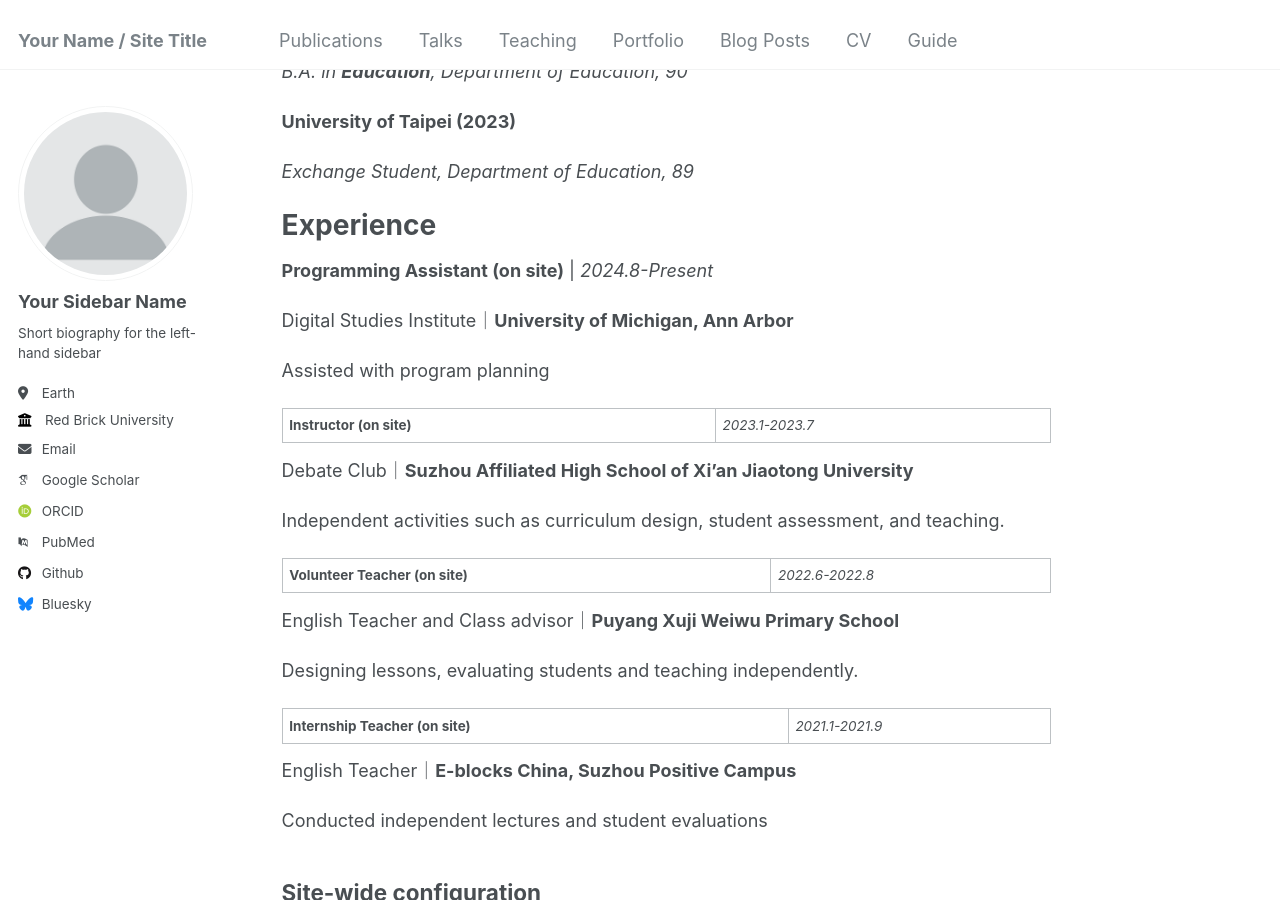
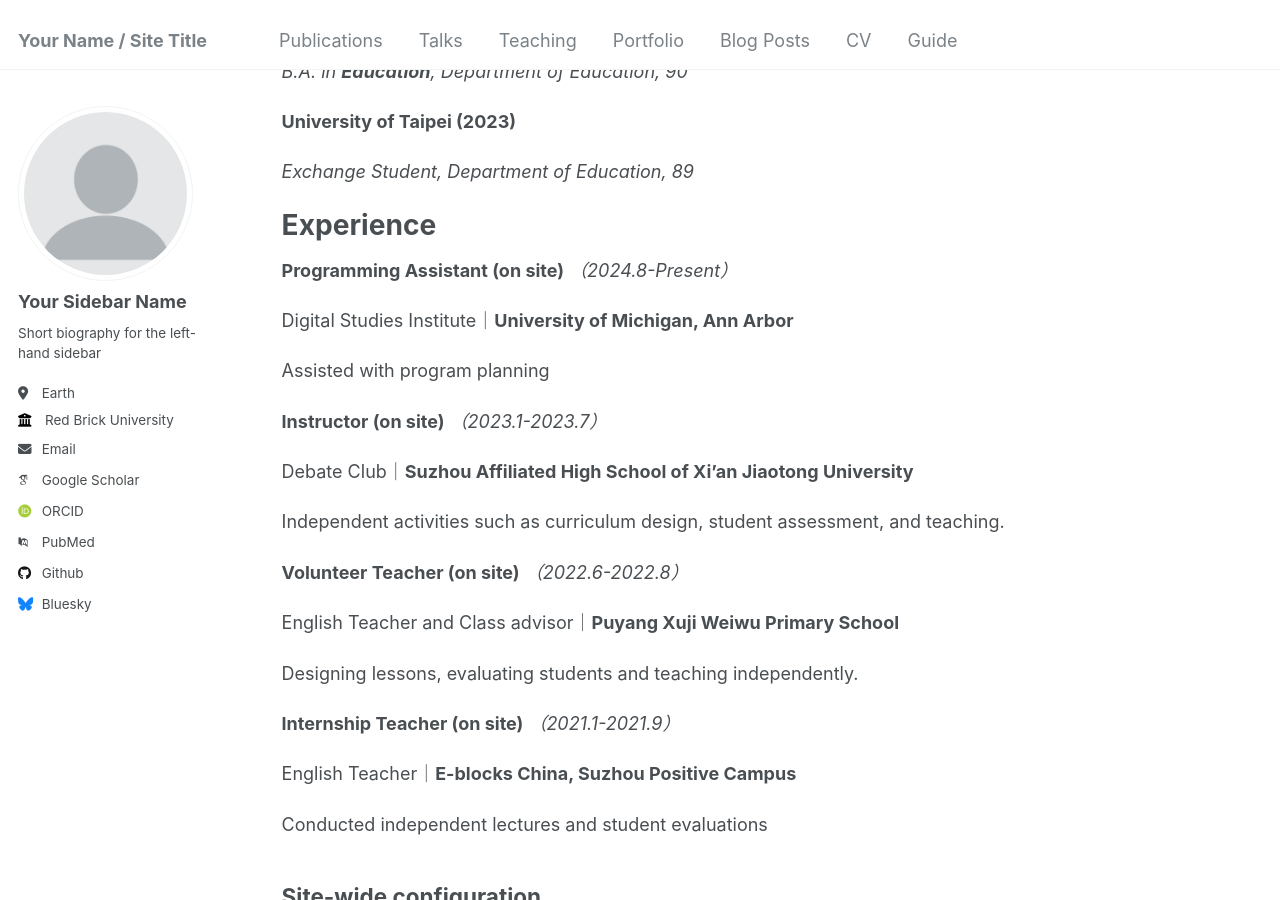
Before and after one commit to Yangzhen-Yeh/Yangzhen-Yeh.github.io, a Jekyll site: the page built from _pages/about.md, in a window 1280 px wide and 900 px high, scrolled down 716 px. Built offline with Jekyll 4.4.1, drawn with Linux system fonts in a browser that asks for light colours; some web fonts are replaced.

```diff
--- a/_pages/about.md
+++ b/_pages/about.md
@@ -36,25 +36,25 @@ _Exchange Student, Department of Education, 89_
 
 Experience
 ======
-**Programming Assistant (on site)** | _2024.8-Present_
+**Programming Assistant (on site)**  _（2024.8-Present）_
 
 Digital Studies Institute｜**University of Michigan, Ann Arbor**
 
 Assisted with program planning
 
-**Instructor (on site)** | _2023.1-2023.7_
+**Instructor (on site)**  _（2023.1-2023.7）_
 
 Debate Club｜**Suzhou Affiliated High School of Xi'an Jiaotong University**
 
 Independent activities such as curriculum design, student assessment, and teaching.
 
-**Volunteer Teacher (on site)** | _2022.6-2022.8_
+**Volunteer Teacher (on site)**  _（2022.6-2022.8）_
 
 English Teacher and Class advisor｜**Puyang Xuji Weiwu Primary School**
 
 Designing lessons, evaluating students and teaching independently.
 
-**Internship Teacher (on site)** | _2021.1-2021.9_
+**Internship Teacher (on site)**  _（2021.1-2021.9）_
 
 English Teacher｜**E-blocks China, Suzhou Positive Campus**
 
```
